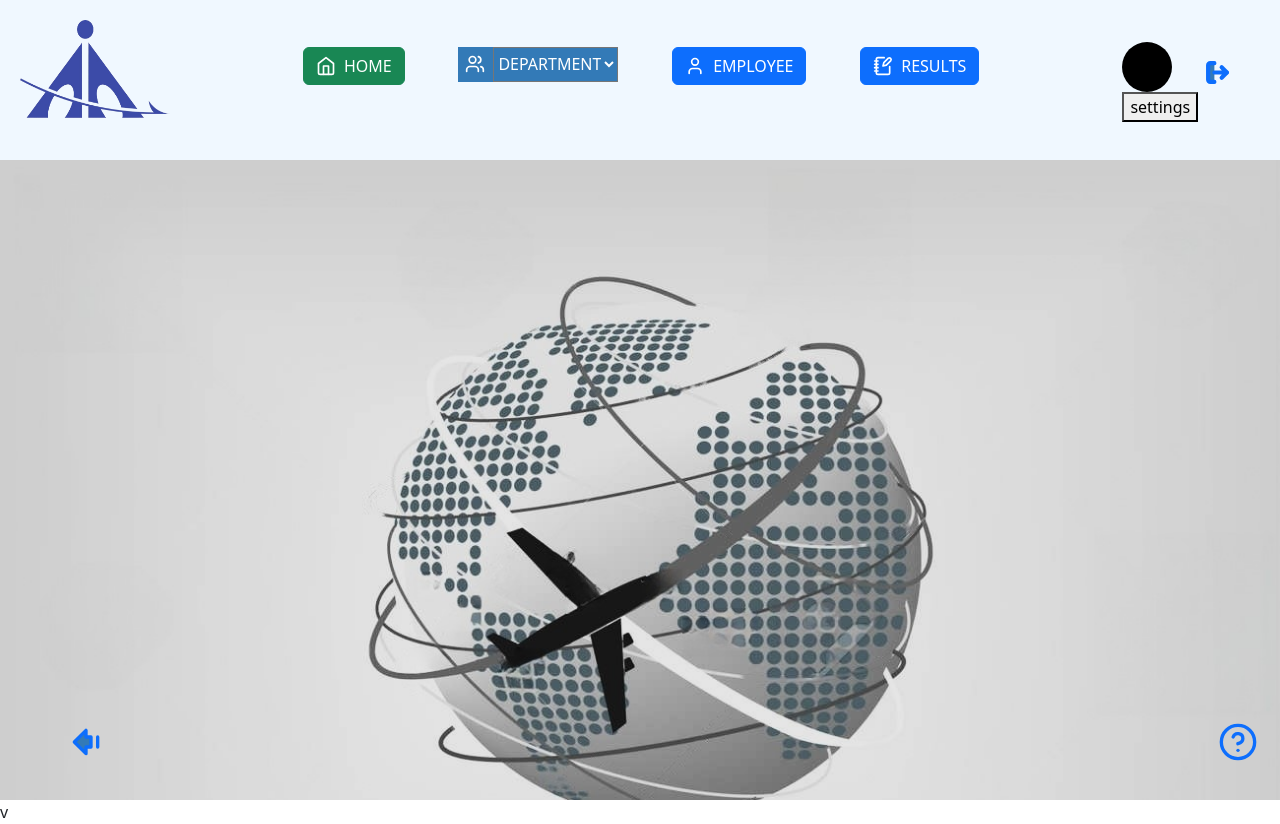
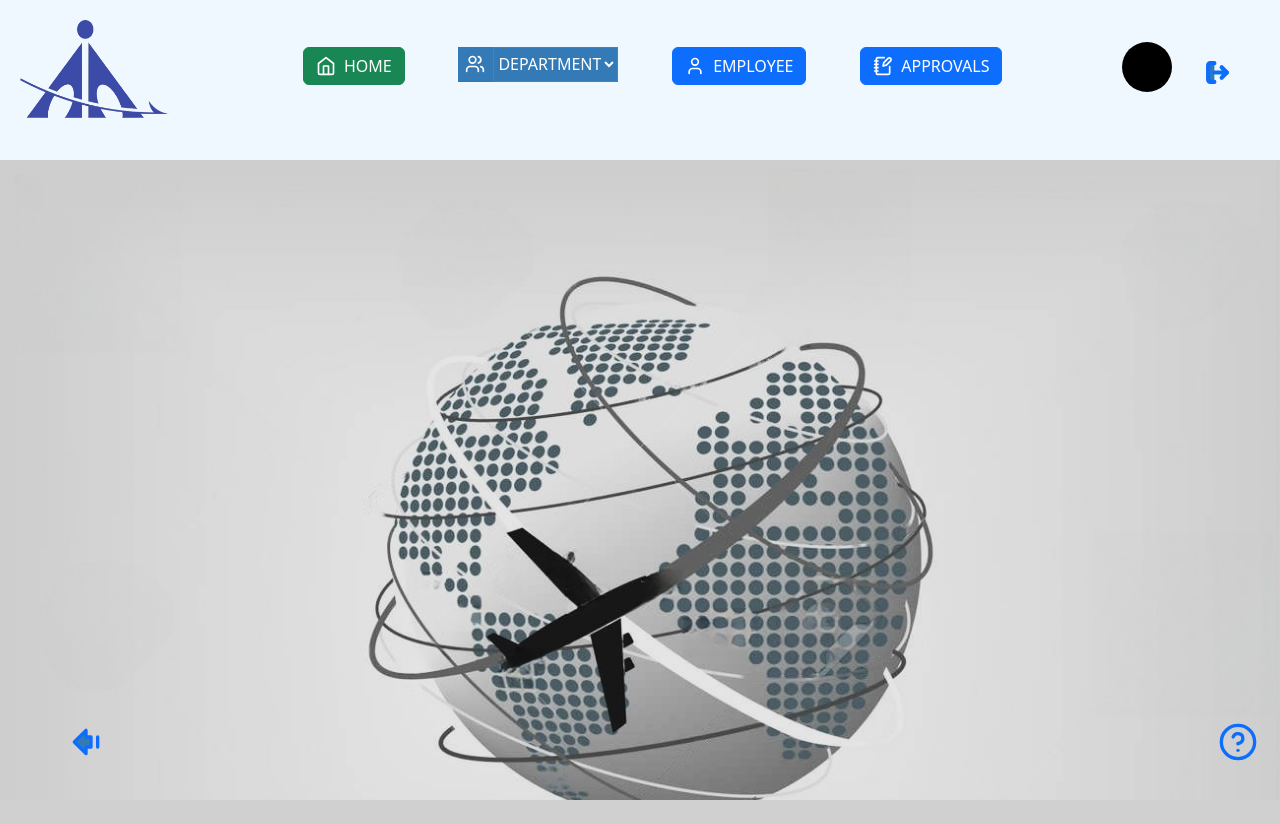
Before and after one commit to ashrith-devison/Project-BA, a PHP site: page /Tester/TesterHome.php in a window 1280 px wide. After the commit the page ends 800 px from the top, so only its background shows below. Run offline with PHP 8.4, Linux system fonts and the light colour scheme; some libraries are stand-ins or nearby versions.

Commit message:
Tester Home Updated

```diff
--- a/Tester/TesterHome.php
+++ b/Tester/TesterHome.php
@@ -5,10 +5,10 @@
   <meta name="viewport" content="width=device-width, initial-scale=1.0">
   <link rel="stylesheet" href="/bootstrap-3.4.1/css/bootstrap.min.css">
   <script src="/node_modules/jquery/dist/jquery.min.js"></script>
-  <link rel="stylesheet" href="/admin/home-page/home.css">
+  <link rel="stylesheet" href="/Tester/home-page/home.css">
   <script src="/login/tester-authentication.js"></script>
-  <title>HOD - HOME</title>
   <link rel="stylesheet" href="/font-awesome-icons/css/all.min.css">
+  <title>AAI-Home</title>
 </head>
 <body>
   <script src="/node_modules/sweetalert2/dist/sweetalert2.all.min.js"></script>
@@ -28,7 +28,7 @@
         $request['userid'] = '';
     }
 ?></p>
-    <div class="header-left" style="width: 20vw;"><img src="/admin/home-page/images/AAI-Logo.png" alt="" class="image-fluid" style="width: 150px; height: 100px;"></div>
+    <div class="header-left" style="width: 20vw;"><img src="/Tester/home-page/images/AAI-Logo.png" alt="" class="image-fluid" style="width: 150px; height: 100px;"></div>
     <div class="header-center" style="width: 70vw;">
       <div><button class="btn btn-success" onclick="home_reset();" style="display: flex; align-items: center;"><svg style="margin-right: 8px;" xmlns="http://www.w3.org/2000/svg" width="20" height="20" viewBox="0 0 24 24" fill="none" stroke="currentColor" stroke-width="2" stroke-linecap="round" stroke-linejoin="round" class="lucide lucide-home"><path d="m3 9 9-7 9 7v11a2 2 0 0 1-2 2H5a2 2 0 0 1-2-2z"/><polyline points="9 22 9 12 15 12 15 22"/></svg>
       HOME</button></div>
@@ -46,6 +46,8 @@
     </div>
       <div><button type = "button" onclick="employee_home()" class="btn btn-primary" style="display: flex; align-items: center;"><svg style="margin-right: 8px;" xmlns="http://www.w3.org/2000/svg" width="20" height="20" viewBox="0 0 24 24" fill="none" stroke="currentColor" stroke-width="2" stroke-linecap="round" stroke-linejoin="round" class="lucide lucide-user"><path d="M19 21v-2a4 4 0 0 0-4-4H9a4 4 0 0 0-4 4v2"/><circle cx="12" cy="7" r="4"/>
     </svg>EMPLOYEE</button></div>
+      <div><button onclick="fetch_approvals();" type="button" class="btn btn-primary" style="display: flex; align-items: center;"><svg style="margin-right: 8px;" xmlns="http://www.w3.org/2000/svg" width="20" height="20" viewBox="0 0 24 24" fill="none" stroke="currentColor" stroke-width="2" stroke-linecap="round" stroke-linejoin="round" class="lucide lucide-notebook-pen"><path d="M13.4 2H6a2 2 0 0 0-2 2v16a2 2 0 0 0 2 2h12a2 2 0 0 0 2-2v-7.4"/><path d="M2 6h4"/><path d="M2 10h4"/><path d="M2 14h4"/><path d="M2 18h4"/><path d="M18.4 2.6a2.17 2.17 0 0 1 3 3L16 11l-4 1 1-4Z"/>
+    </svg>APPROVALS</button></div>
     <div style="height: 20px; width: 20px; padding: 2px; position: absolute; left: 91%; top: 2.3%;">
     <a href="/UserLogin.html">
         <svg xmlns="http://www.w3.org/2000/svg" width="25" height="25" viewBox="0 0 24 24" fill="#337ab7" stroke="currentColor" stroke-width="4" stroke-linecap="round" stroke-linejoin="round" class="lucide lucide-log-out">
@@ -55,18 +57,13 @@
         </svg>
     </a>
     </div>
-      <div><button id='results-view-home' onclick="fetch_result_data(); " type="button" class="btn btn-primary" style="display: flex; align-items: center;"><svg style="margin-right: 8px;" xmlns="http://www.w3.org/2000/svg" width="20" height="20" viewBox="0 0 24 24" fill="none" stroke="currentColor" stroke-width="2" stroke-linecap="round" stroke-linejoin="round" class="lucide lucide-notebook-pen"><path d="M13.4 2H6a2 2 0 0 0-2 2v16a2 2 0 0 0 2 2h12a2 2 0 0 0 2-2v-7.4"/><path d="M2 6h4"/><path d="M2 10h4"/><path d="M2 14h4"/><path d="M2 18h4"/><path d="M18.4 2.6a2.17 2.17 0 0 1 3 3L16 11l-4 1 1-4Z"/>
-    </svg>RESULTS</button></div>
     </div>
     <div class="header-right" style="position: relative; right: 4%;top: 18%;height: fit-content;" data-toggle="tooltip"
     id='user-profile'
-    ><div style="height: 50px;width: 50px;background-color: black;border-radius: 100%;">
-  </div>
-  <button type='button' id="user-profile-dropdown" onclick='settingsinit();'>settings</button>
-</div>
+    ><div style="height: 50px;width: 50px;background-color: black;border-radius: 100%;"></div></div>
   </div>
 
-  <div class="home-content" style="height: 80vh;width: 100vw ; background-image: url('/admin/home-page/images/Airglobe-transformed.jpeg'); background-size: cover; background-repeat: no-repeat; display: flex;">
+  <div class="home-content" style="height: 80vh;width: 100vw ; background-image: url('/Tester/home-page/images/Airglobe-transformed.jpeg'); background-size: cover; background-repeat: no-repeat; display: flex;">
     <div class="container">
         <div id="shift-form" class="form-group" hidden>
             <form action="">
@@ -87,13 +84,13 @@
                 </select>
             </form>
         </div>
-    <div class="table-container" id="request-table" style="position:absolute;left:12vw;height:60%;display:none;padding:6px; border-radius:10px;">
+    <div class="table-container" id="request-table" style="position:absolute;left:12vw;height:60%;display:none;padding:6px">
       <div class="continue"><button class="btn btn-success" style="position: relative;left: 90%;">Print</button></div>
     </div>
   </div>
-  <div id='spotlight'>
+    <div id="spotlight">
 
-  </div>
+    </div>
       <br>
     </div>
   </div>
@@ -103,4 +100,4 @@
   <script src="/bootstrap-3.4.1/js/bootstrap.min.js"></script>
   <script src="/Tester/home-page/home.js"></script>
 </body>
-</html>v
+</html>
```
